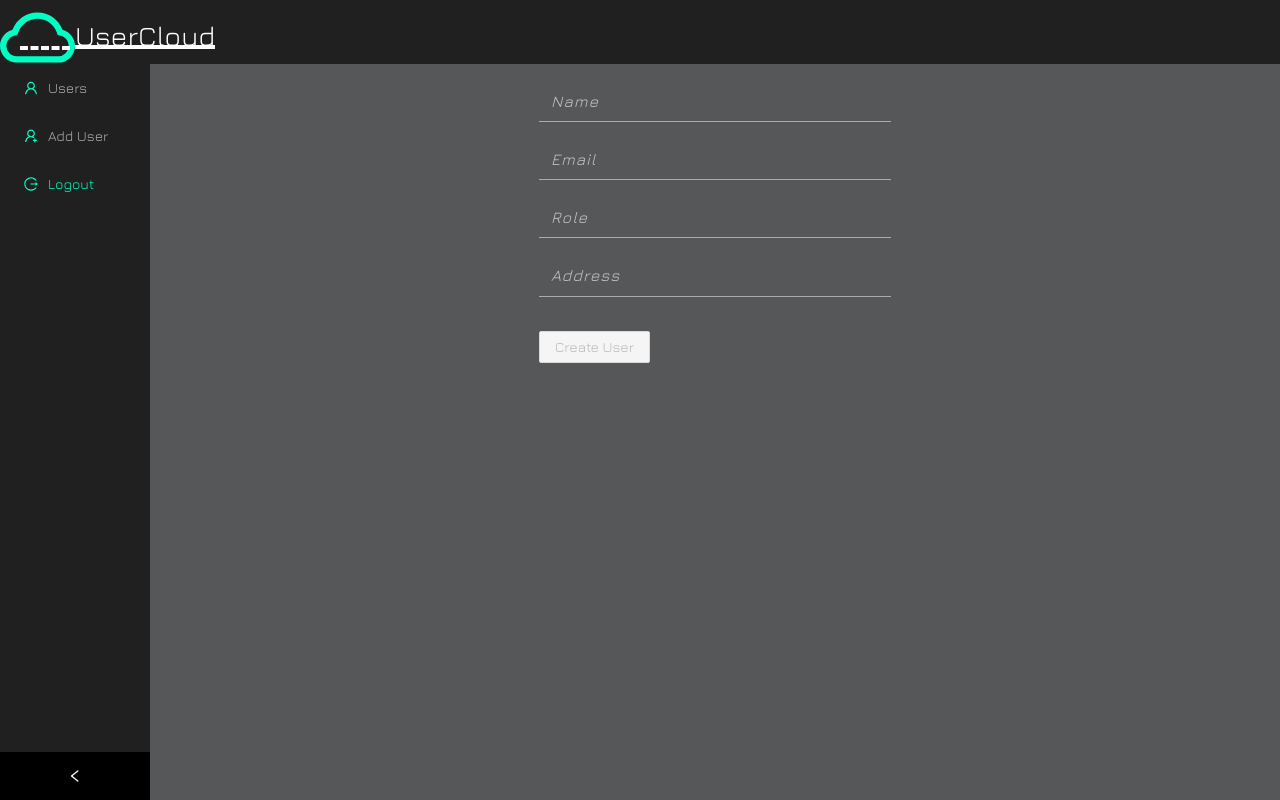
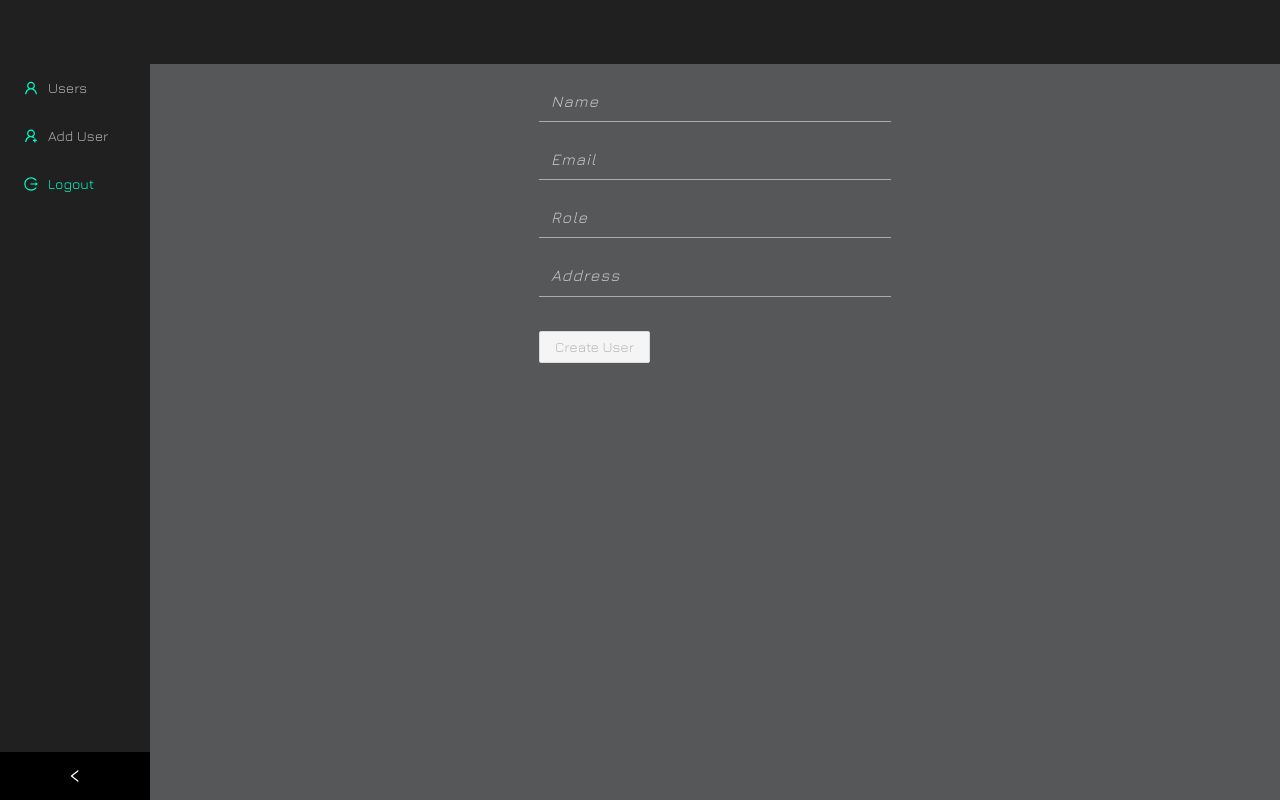
Before and after one commit to RomanDrevo/user-cloud, a React (Create React App) app: page /add-user in a window 1280 px wide. Built offline with nearby package versions, Linux system fonts and the light colour scheme; no server answers.

Commit message:
set to old redux

```diff
--- a/src/components/page-layout/PageLayout.js
+++ b/src/components/page-layout/PageLayout.js
@@ -21,7 +21,7 @@ const PageLayout = ({children, handleLogout}) => {
     return (
       <Layout className={style['page-layout-wrapper']} style={{minHeight: '100vh'}}>
         <Header className="site-layout-background" style={{padding: 0}}>
-          <Logo/>
+          {/* <Logo/>*/}
         </Header>
         <Layout className="site-layout">
           <Sider width={150} collapsible collapsed={collapsed} onCollapse={onCollapse}>
--- a/src/pages/users/UsersPage.js
+++ b/src/pages/users/UsersPage.js
@@ -38,6 +38,10 @@ const UsersPage = () => {
     const fetchUsersMethod = () => dispatch(fetchUsers());
 
     useEffect(() => {
+        if(history.location.state?.from === '/add-user'){
+            console.log('---here!!!!!!');
+            return null;
+        }
         fetchUsersMethod();
     }, []);
 
--- a/src/store/reducers/usersReducer.js
+++ b/src/store/reducers/usersReducer.js
@@ -3,7 +3,7 @@ import createReducer from '../reducers/createReducer';
 
 const initialState = {
   users: [],
-  searchText: ''
+  searchText: '',
 };
 
 const usersReducer = createReducer(initialState, {
@@ -14,6 +14,7 @@ const usersReducer = createReducer(initialState, {
     };
   },
   [actionsTypes.CREATE_USER]: (state, {payload}) => {
+    console.log('--->>>payload: ', payload);
     return {
       ...state,
       users: [...state.users, payload]
```
